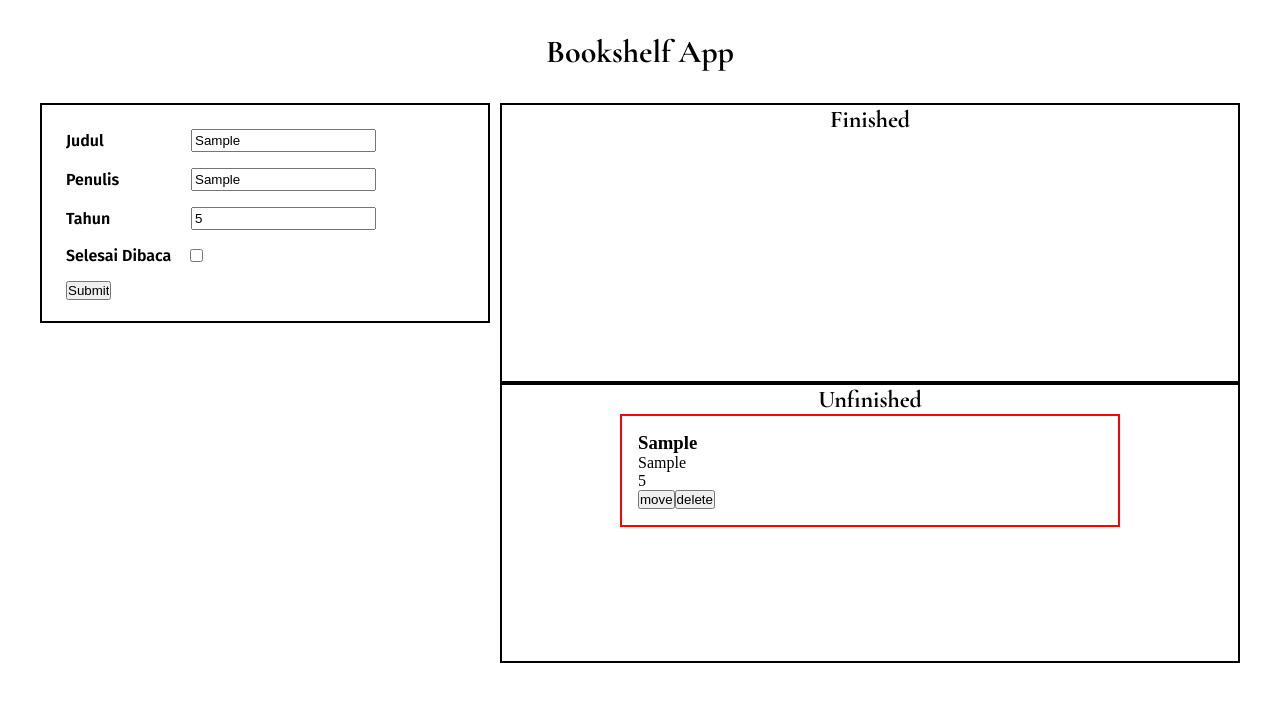
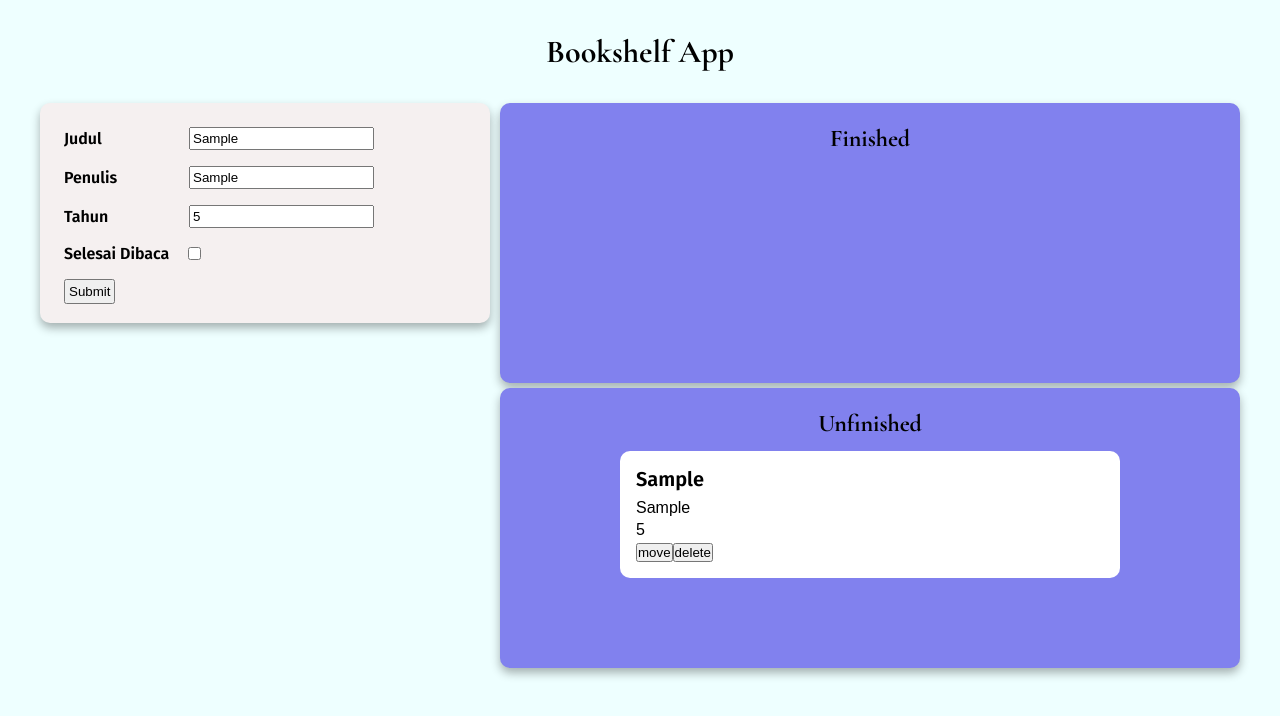
Before and after one commit to Nafibal/bookshelf-app, a plain HTML site: page index.html in a window 1280 px wide. Both pictures are taken after typing "Sample", "Sample", "5" into the empty fields and a click on the input 88 px from the left and 290 px from the top of the page. Drawn offline with nearby package versions, Linux system fonts and the light colour scheme; a web font is replaced by a local one.

Commit message:
update ui

```diff
--- a/style.css
+++ b/style.css
@@ -3,12 +3,16 @@
   --font-primary: "Cormorant Garamond", serif;
   --font-secondary: "Fira Sans", sans-serif;
   --font-tertiary: "ABeeZee", sans-serif;
+  --shadow: 0 5px 10px rgba(0, 0, 0, 0.308);
 }
 
 * {
   margin: 0;
   padding: 0;
   box-sizing: border-box;
+}
+body {
+  background-color: rgb(238, 255, 255);
 }
 
 .heading {
@@ -25,7 +29,9 @@
 
 /* FORM */
 .form-container {
-  border: 2px solid black;
+  border-radius: 10px;
+  background-color: rgb(245, 240, 240);
+  box-shadow: var(--shadow);
   max-width: 450px;
   max-height: 220px;
   padding: 1.5rem;
@@ -51,6 +57,8 @@
 }
 .form-submit {
   margin: 0 auto;
+  padding: 3px;
+  cursor: pointer;
 }
 
 /* LIST */
@@ -63,7 +71,12 @@
 }
 .finished-list-container,
 .unfinished-list-container {
-  border: 2px solid black;
+  margin-bottom: 5px;
+  background-color: rgb(129, 129, 238);
+  border-radius: 10px;
+  box-shadow: 0 5px 10px rgba(0, 0, 0, 0.308);
+
+  padding: 0.5rem;
   width: 100%;
   height: 280px;
   display: flex;
@@ -74,10 +87,33 @@
 }
 .list-title {
   font-family: var(--font-primary);
+  margin: 0.8rem 0;
 }
 .single-book {
-  border: 2px solid red;
+  border-radius: 10px;
   width: 100%;
   max-width: 500px;
   padding: 1rem;
+  margin-bottom: 5px;
+  background-color: white;
 }
+.single-book-title {
+  font-family: var(--font-secondary);
+  font-size: 20px;
+  margin-bottom: 8px;
+}
+.single-book-author,
+.single-book-year {
+  font-family: var(--font-tertiary);
+  margin-bottom: 4px;
+}
+
+.btn {
+  margin-right: 0.5rem;
+  border: none;
+  outline: none;
+  padding: 10px;
+  border-radius: 10px;
+  background: rgb(129, 129, 238);
+  cursor: pointer;
+}
```
